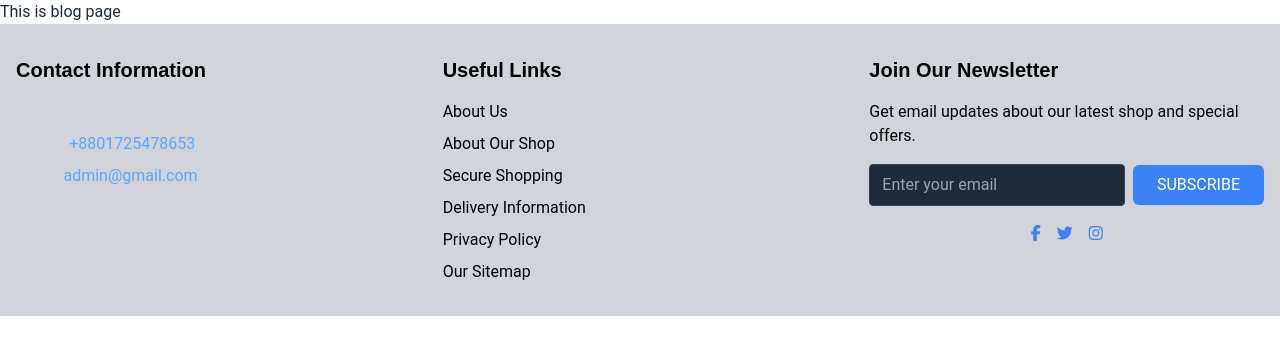
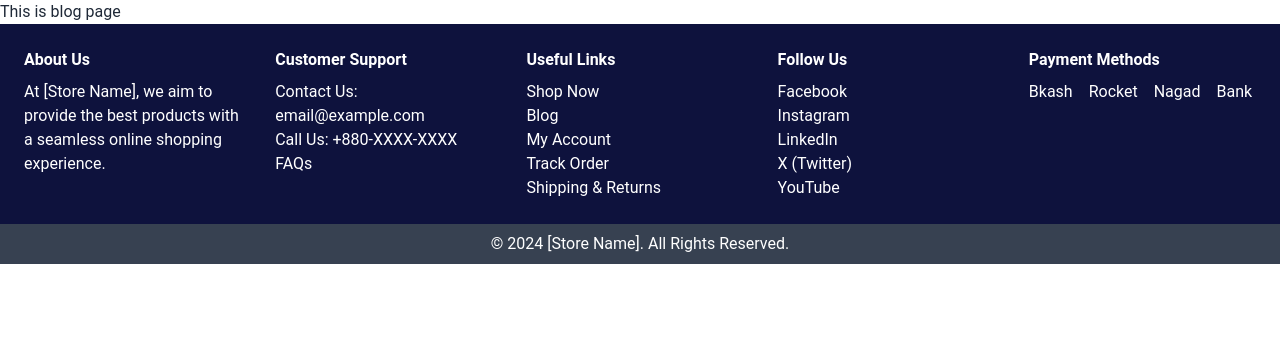
Before and after one commit to Hasan-TechNinja/Project, a Django app: page /blogs/blogs in a window 1280 px wide. Shown: the part 72-427 px from the top of the page. Run offline with Django 4.2, Linux system fonts and the light colour scheme; some libraries are stand-ins or nearby versions.

Commit message:
update design

```diff
--- a/templates/base.html
+++ b/templates/base.html
@@ -40,6 +40,9 @@
         }
     </script>
     <title>{% block title %}{% endblock title %} | Hasan</title>
+
+
+
 </head>
 <body class='bg-white'>
     {% comment %} nav start {% endcomment %}
@@ -138,47 +141,62 @@
     {% comment %} footer start {% endcomment %}
 
 
-    <footer class="bg-gray-300 text-gray-300 py-8">
-      <div class="container mx-auto px-4">
-          <div class="grid grid-cols-1 md:grid-cols-2 lg:grid-cols-3 gap-8">
+    <footer>
+        <div style="background-color: rgba(14, 18, 61, 1.0);" class="text-white p-6">
+            <div class="container mx-auto grid grid-cols-1 md:grid-cols-5 gap-6">
+                <!-- About Us Section -->
                 <div>
-                  <h3 class="text-xl font-semibold mb-4 text-black">Contact Information</h3>
-                  <p class="mb-2">Address: Dhaka, Bangladesh</p>
-                  <p class="mb-2">Phone: <a href="tel:+8801725478653" class="text-blue-400 hover:underline">+8801725478653</a></p>
-                  <p>Email: <a href="mailto:admin@gmail.com" class="text-blue-400 hover:underline">admin@gmail.com</a></p>
+                    <h4 class="font-bold mb-2">About Us</h4>
+                    <p>At [Store Name], we aim to provide the best products with a seamless online shopping experience.</p>
                 </div>
+
+                <!-- Customer Support Section -->
                 <div>
-                  <h3 class="text-xl font-semibold mb-4 text-black">Useful Links</h3>
-                  <ul class="space-y-2 text-black">
-                      <li><a href="#" class="hover:text-blue-400 transition-colors">About Us</a></li>
-                      <li><a href="#" class="hover:text-blue-400 transition-colors">About Our Shop</a></li>
-                      <li><a href="#" class="hover:text-blue-400 transition-colors">Secure Shopping</a></li>
-                      <li><a href="#" class="hover:text-blue-400 transition-colors">Delivery Information</a></li>
-                      <li><a href="#" class="hover:text-blue-400 transition-colors">Privacy Policy</a></li>
-                      <li><a href="#" class="hover:text-blue-400 transition-colors">Our Sitemap</a></li>
+                    <h4 class="font-bold mb-2">Customer Support</h4>
+                    <ul>
+                        <li>Contact Us: <a href="mailto:email@example.com">email@example.com</a></li>
+                        <li>Call Us: +880-XXXX-XXXX</li>
+                        <li><a href="#">FAQs</a></li>
                     </ul>
                 </div>
+
+                <!-- Useful Links Section -->
                 <div>
-                  <h3 class="text-xl font-semibold mb-4 text-black">Join Our Newsletter</h3>
-                  <p class="mb-4 text-black">Get email updates about our latest shop and special offers.</p>
-                  <div class="flex items-center space-x-2">
-                      <input type="email" class="border border-gray-700 bg-gray-800 text-gray-200 rounded px-3 py-2 w-full" placeholder="Enter your email">
-                      <button class="bg-blue-500 text-white px-6 py-2 rounded-md hover:bg-blue-600 transition-colors">SUBSCRIBE</button>
+                    <h4 class="font-bold mb-2">Useful Links</h4>
+                    <ul>
+                        <li><a href="#">Shop Now</a></li>
+                        <li><a href="#">Blog</a></li>
+                        <li><a href="#">My Account</a></li>
+                        <li><a href="#">Track Order</a></li>
+                        <li><a href="#">Shipping & Returns</a></li>
+                    </ul>
                 </div>
-                  <div class="flex justify-center mt-4 space-x-4">
-                      <a href="#" class="text-blue-500 hover:text-blue-400 transition-colors">
-                          <i class="fa-brands fa-facebook-f"></i>
-                      </a>
-                      <a href="#" class="text-blue-500 hover:text-blue-400 transition-colors">
-                          <i class="fa-brands fa-twitter"></i>
-                      </a>
-                      <a href="#" class="text-blue-500 hover:text-blue-400 transition-colors">
-                          <i class="fa-brands fa-instagram"></i>
-                      </a>
+
+                <!-- Social Media Section -->
+                <div>
+                    <h4 class="font-bold mb-2">Follow Us</h4>
+                    <ul>
+                        <li><a href="#">Facebook</a></li>
+                        <li><a href="#">Instagram</a></li>
+                        <li><a href="#">LinkedIn</a></li>
+                        <li><a href="#">X (Twitter)</a></li>
+                        <li><a href="#">YouTube</a></li>
+                    </ul>
+                </div>
+
+                <!-- Payment Methods Section -->
+                <div>
+                    <h4 class="font-bold mb-2">Payment Methods</h4>
+                    <ul class='flex space-x-4'>
+                        <li>Bkash</li>
+                        <li>Rocket</li>
+                        <li>Nagad</li>
+                        <li>Bank</li>
+                    </ul>
                 </div>
             </div>
         </div>
-      </div>
+        <p class="text-center bg-gray-700 text-white py-2">© 2024 [Store Name]. All Rights Reserved.</p>
     </footer>
     {% comment %} footer end {% endcomment %}
 </body>
--- a/theme/static/css/dist/styles.css
+++ b/theme/static/css/dist/styles.css
@@ -1323,6 +1323,10 @@ select {
   gap: 2rem;
 }
 
+.gap-6 {
+  gap: 1.5rem;
+}
+
 .space-x-0 > :not([hidden]) ~ :not([hidden]) {
   --tw-space-x-reverse: 0;
   margin-right: calc(0px * var(--tw-space-x-reverse));
@@ -1591,6 +1595,11 @@ select {
 .bg-yellow-300 {
   --tw-bg-opacity: 1;
   background-color: rgb(253 224 71 / var(--tw-bg-opacity));
+}
+
+.bg-gray-700 {
+  --tw-bg-opacity: 1;
+  background-color: rgb(55 65 81 / var(--tw-bg-opacity));
 }
 
 .bg-opacity-60 {
@@ -2312,6 +2321,10 @@ select {
     grid-template-columns: repeat(3, minmax(0, 1fr));
   }
 
+  .md\:grid-cols-5 {
+    grid-template-columns: repeat(5, minmax(0, 1fr));
+  }
+
   .md\:flex-row {
     flex-direction: row;
   }
```
Also changed, not shown: db.sqlite3. Lines whose indentation alone changed are shown as unchanged.
